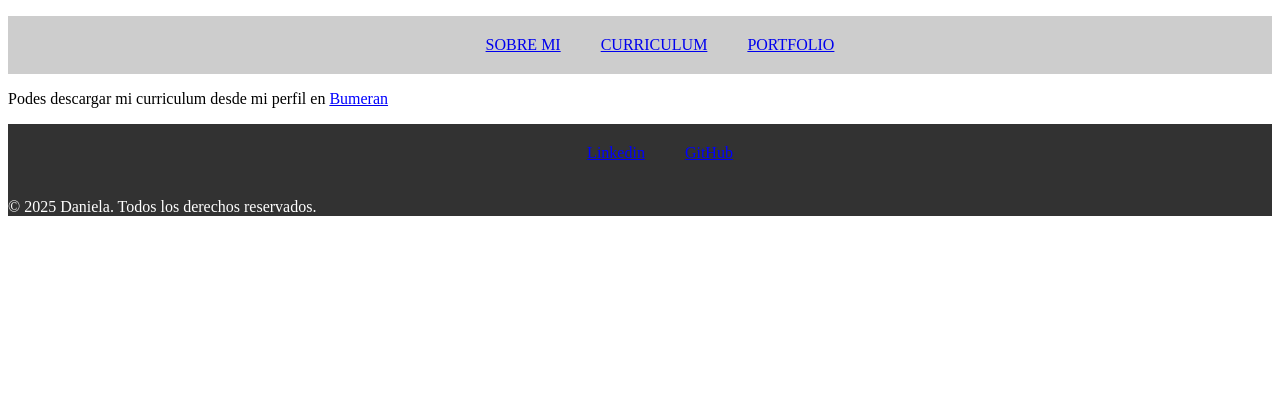
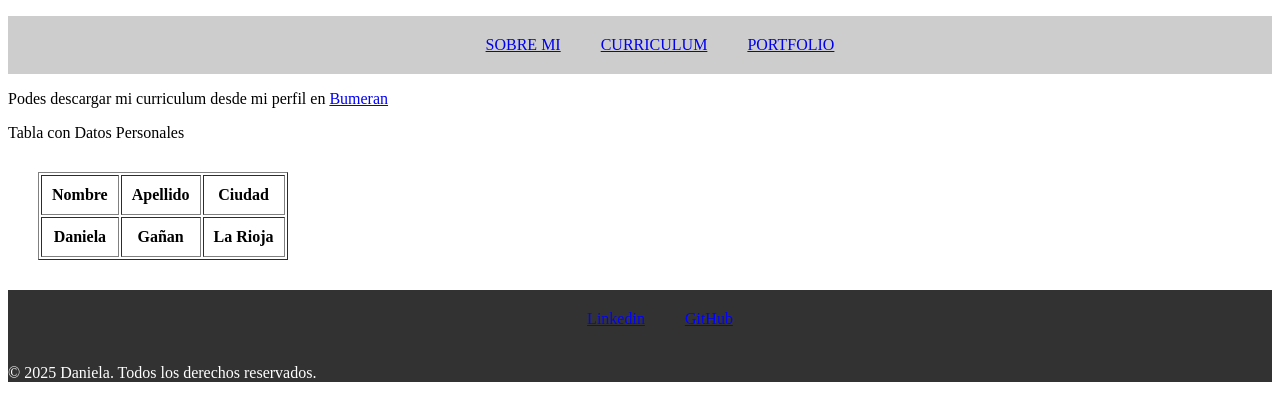
Before and after one commit to DanielaGanan/Presentacion, a plain HTML site: page curriculum.html in a window 1280 px wide. Drawn offline with Linux system fonts and the light colour scheme.

Commit message:
tabla y css

```diff
--- a/css/estilo.css
+++ b/css/estilo.css
@@ -28,6 +28,14 @@ main span {
     color:red;
 }
 
+table{
+    margin: 30px;
+}
+
+tr th {
+    padding: 10px;
+}
+
 footer {
     background-color: #323232;
     color: white;
--- a/curriculum.html
+++ b/curriculum.html
@@ -15,6 +15,21 @@
         </nav>
 
         <p>Podes descargar mi curriculum desde mi perfil en <a href="https://www.bumeran.com.ar/postulantes/curriculum"><span style="color:blue">Bumeran</span></a></p>
+
+        <p>Tabla con Datos Personales</p>
+        <table border = "1">
+            <tr>
+                <th>Nombre</th>
+                <th>Apellido</th>
+                <th>Ciudad</th>
+            </tr>
+            <tr>
+                <th>Daniela</th>
+                <th>Gañan</th>
+                <th>La Rioja</th>
+            </tr>
+        </table>
+
     </main>
 
     <footer>
```
